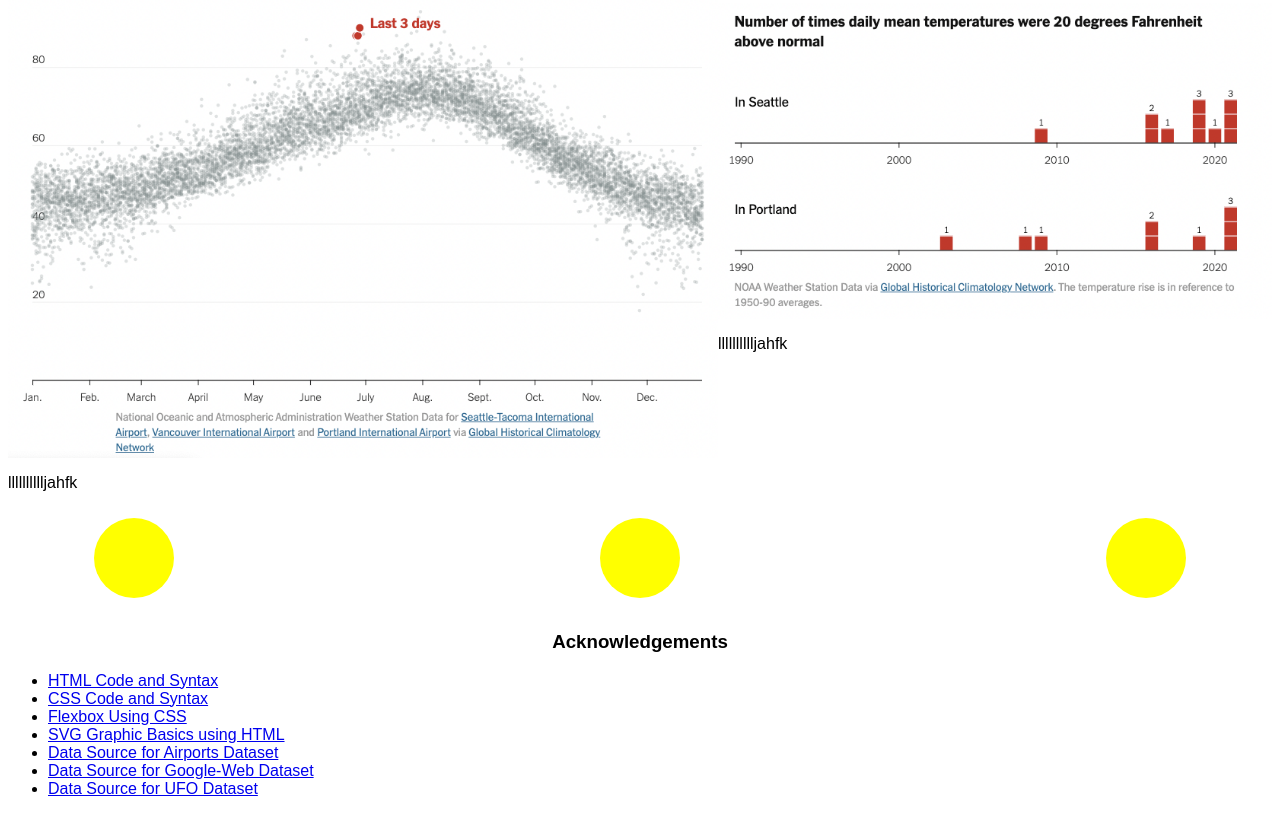
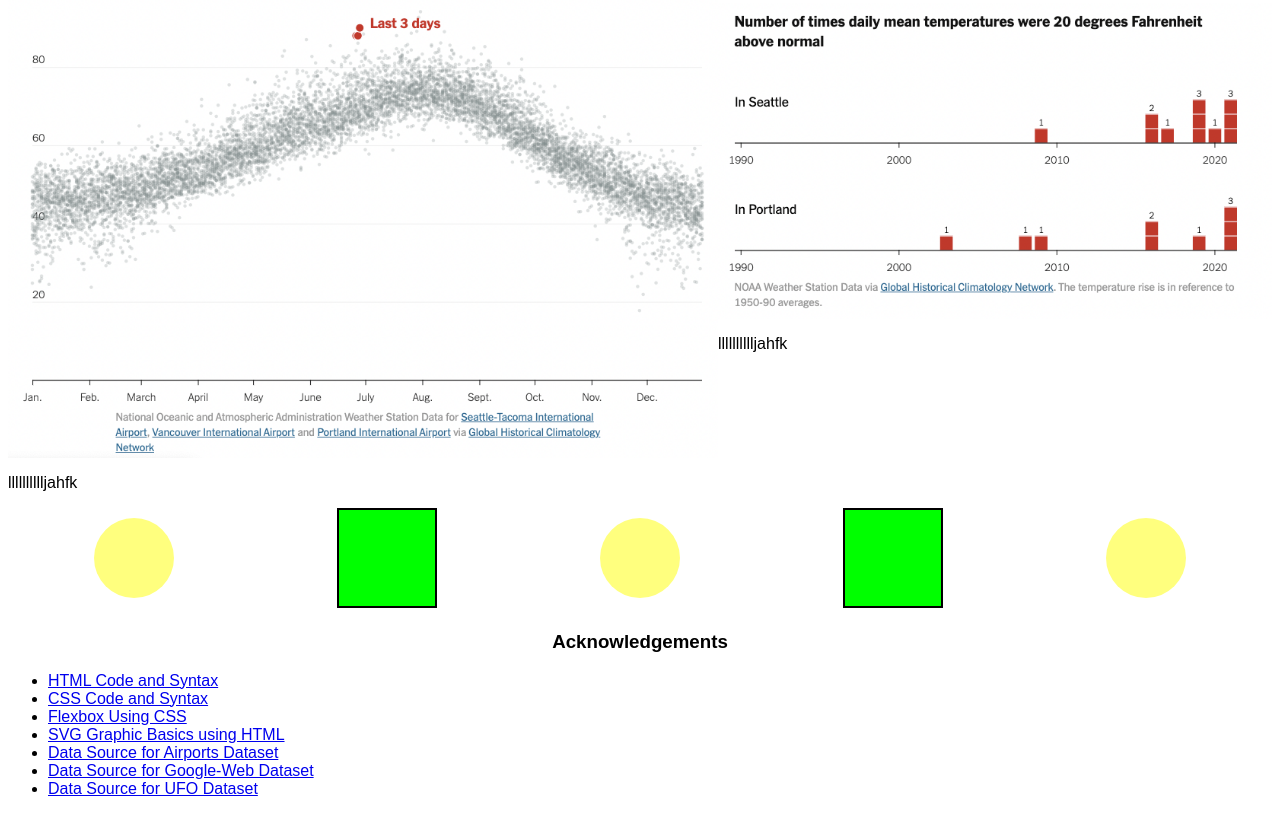
Before and after one commit to DS4200-S23-Class/hw-02-matt-cerillo, a plain HTML site: page index.html in a window 1280 px wide. Shown: the part 1172-1986 px from the top of the page. Drawn offline with Linux system fonts and the light colour scheme.

Commit message:
Almost Done

```diff
--- a/index.html
+++ b/index.html
@@ -150,22 +150,22 @@
                </svg>
            </div>
            <div>
-               <svg height="100" width="100">
-               <rect points="100,0 0,0 50,100"/>
+               <svg height="100" width="100" class = "rect">
+                <rect height="100" width="100"/>
                </svg>
            </div>
            <div>
-               <svg width="100" height="100"class = "circles">
+               <svg width="100" height="100" class = "circles">
                <circle cx="50" cy="50" r="40"/>
                </svg>
            </div>
            <div>
-               <svg height="100" width="100" >
-               <rect points="100,0 0,0 50,100" />
+               <svg height="100" width="100" class="rect">
+               <rect height="100" width="100"/>
                </svg>
            </div>
            <div>
-               <svg width="100" height="100"class = "circles">
+               <svg width="100" height="100" class = "circles">
                <circle cx="50" cy="50" r="40"/>
                </svg>
            </div>
--- a/style.css
+++ b/style.css
@@ -9,9 +9,10 @@ h1 {
 	text-align: center;
 }
 table {
-  width: 100%;
+  width: 75%;
   text-align: center;
-
+  margin-left: auto;
+  margin-right: auto;
 }
 tr:nth-child(even) {background-color: #f2f2f2;}
 th {
@@ -52,6 +53,7 @@ justify-content: space-evenly;
      stroke:green ;
      stroke-width:0 ;
      fill:yellow;
+     opacity: .5;
 }
 
 .circles:hover {
@@ -67,9 +69,10 @@ path {
   stroke-linejoin: round;
 }
 
-.rect {
+.rect{
 fill:lime;
 stroke:white;
+style = fill:rgb(0,0,255); stroke-width:4; stroke:rgb(0,0,0);
 stroke-width:4
 }
 
```
